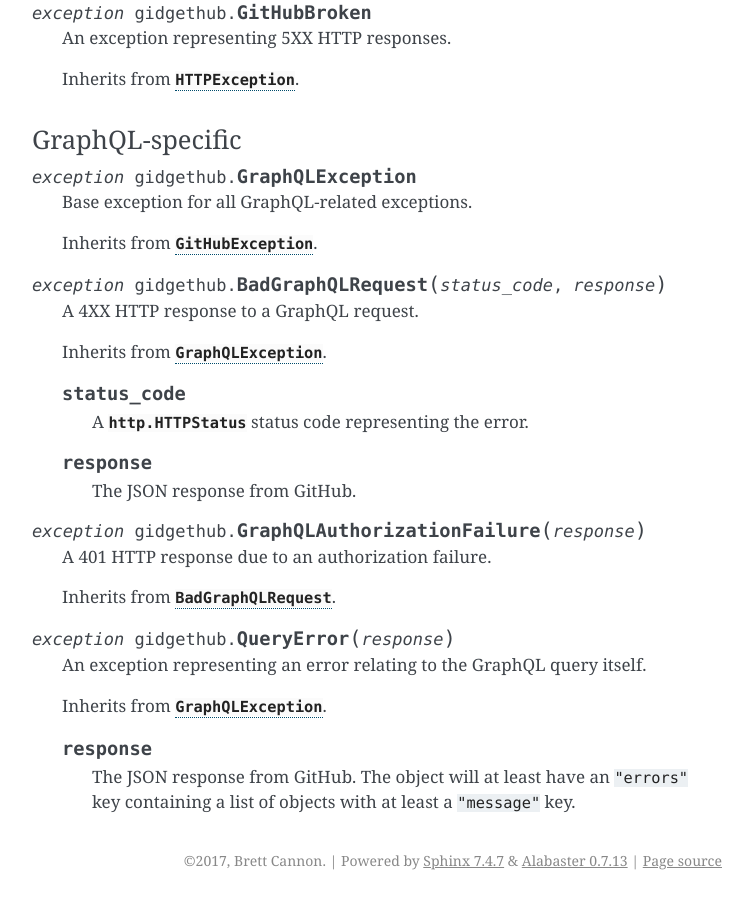
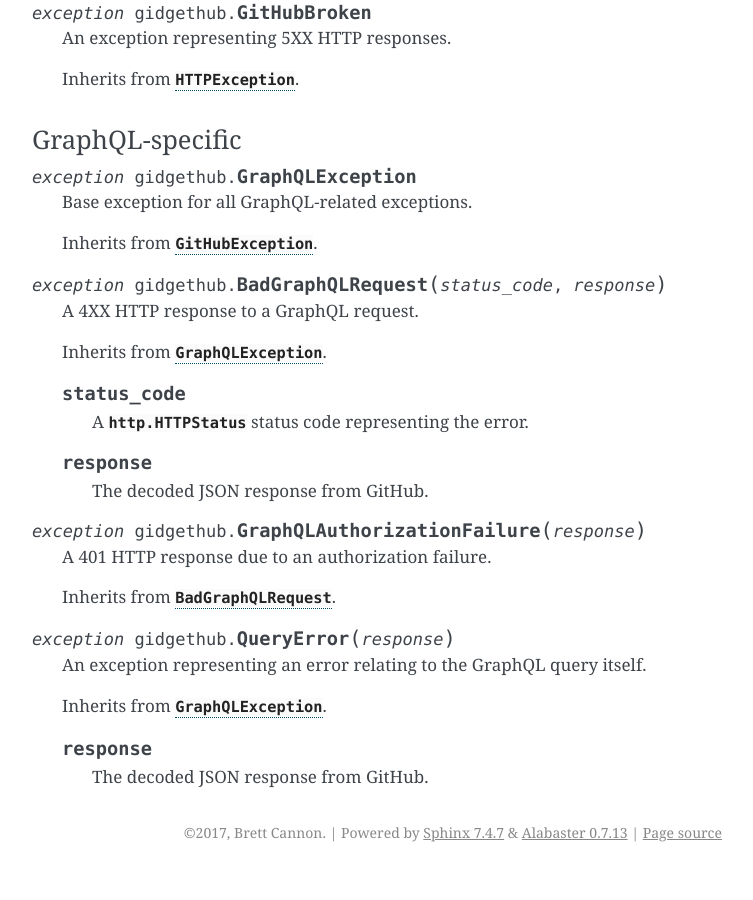
Before and after one commit to gidgethub/gidgethub, a Sphinx documentation site: the page built from docs/__init__.rst, in a window 1280 px wide and 900 px high, scrolled down 1513 px. Shown: the whole window, without its empty margins (388-1141 px from the left). Built offline with Sphinx 7.4.7, drawn with Linux system fonts in a browser that asks for light colours; pages that are not in the unit, such as notebooks, are missing from menus; after the commit the page ends 2385 px from its top, so only the background shows below that.

Commit message:
Clarify GraphQL exception docs

```diff
--- a/docs/__init__.rst
+++ b/docs/__init__.rst
@@ -111,6 +111,7 @@ GraphQL-specific
 
    Inherits from :exc:`GitHubException`.
 
+
 .. exception:: BadGraphQLRequest(status_code, response)
 
    A 4XX HTTP response to a GraphQL request.
@@ -123,7 +124,8 @@ GraphQL-specific
 
    .. attribute:: response
 
-      The JSON response from GitHub.
+      The decoded JSON response from GitHub.
+
 
 .. exception:: GraphQLAuthorizationFailure(response)
 
@@ -139,6 +141,4 @@ GraphQL-specific
 
    .. attribute:: response
 
-      The JSON response from GitHub. The object will at least have an
-      ``"errors"`` key containing a list of objects with at least a
-      ``"message"`` key.
+      The decoded JSON response from GitHub.
```
